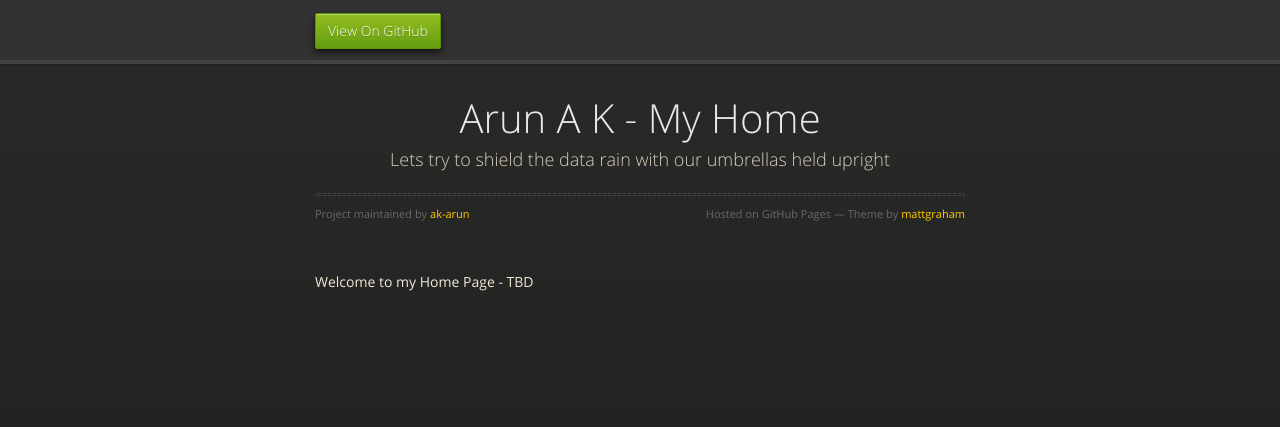
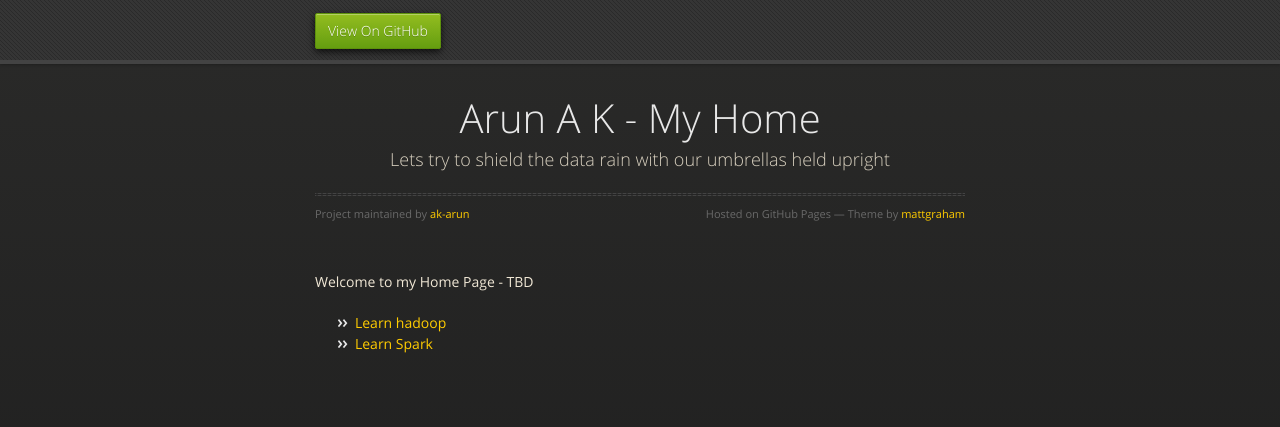
Before and after one commit to ak-arun/ak-arun.github.io, a plain HTML site: page index.html in a window 1280 px wide. Drawn offline with nearby package versions, Linux system fonts and the light colour scheme.

Commit message:
Replace master branch with page content via GitHub

```diff
--- a/index.html
+++ b/index.html
@@ -36,6 +36,12 @@
         </div>
 
         <p>Welcome to my Home Page - TBD</p>
+
+<ul>
+<li><a href="https://github.com/ak-arun/hadoop">Learn hadoop</a></li>
+<li>
+<a href="https://github.com/ak-arun/spark">Learn Spark</a> </li>
+</ul>
       </section>
 
     </div>
--- a/params.json
+++ b/params.json
@@ -1,6 +1,6 @@
 {
   "name": "Arun A K - My Home",
   "tagline": "Lets try to shield the data rain with our umbrellas held upright",
-  "body": "Welcome to my Home Page - TBD\r\n",
+  "body": "Welcome to my Home Page - TBD\r\n\r\n* [Learn hadoop](https://github.com/ak-arun/hadoop)\r\n* [Learn Spark](https://github.com/ak-arun/spark) \r\n",
   "note": "Don't delete this file! It's used internally to help with page regeneration."
 }
```
